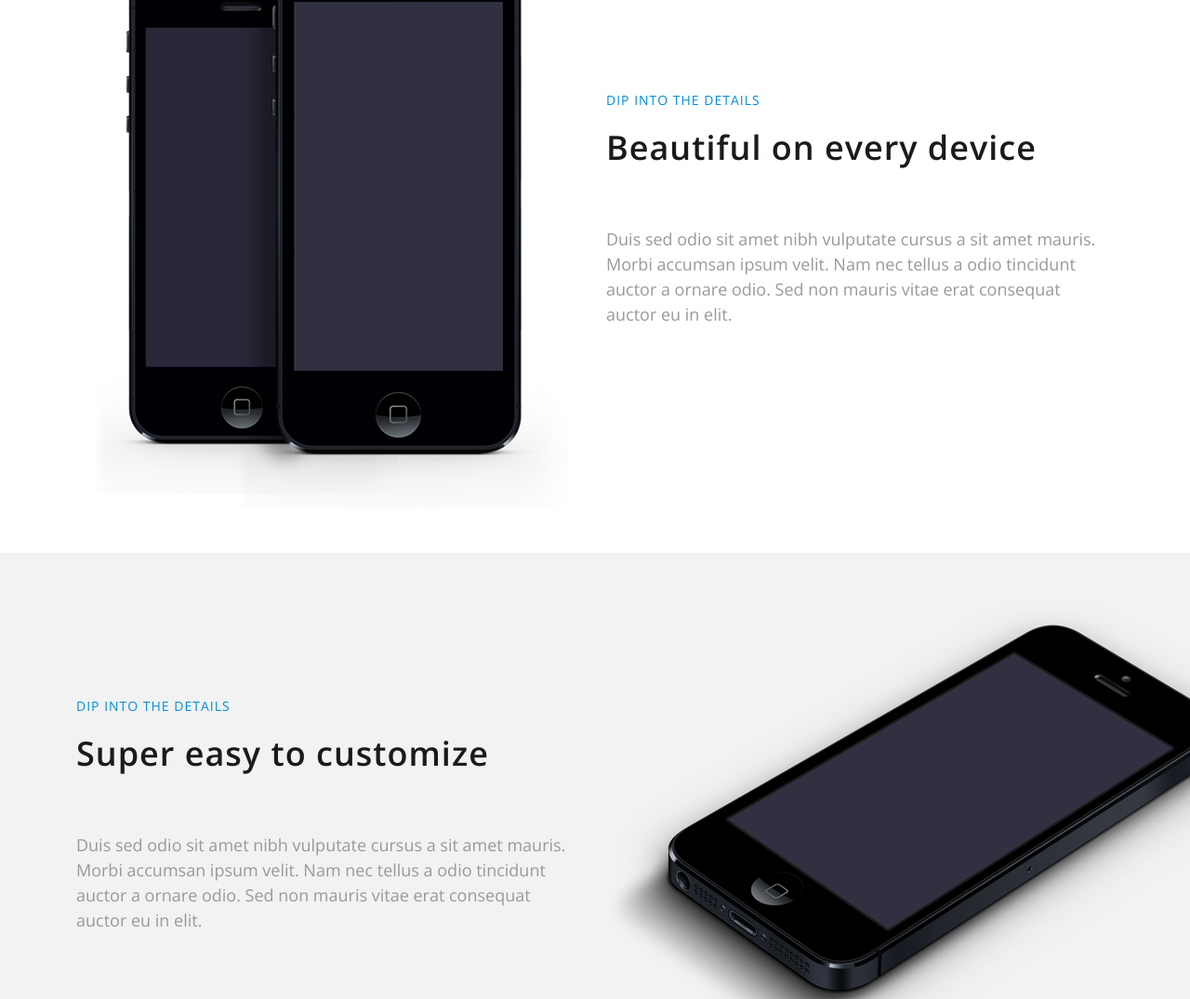
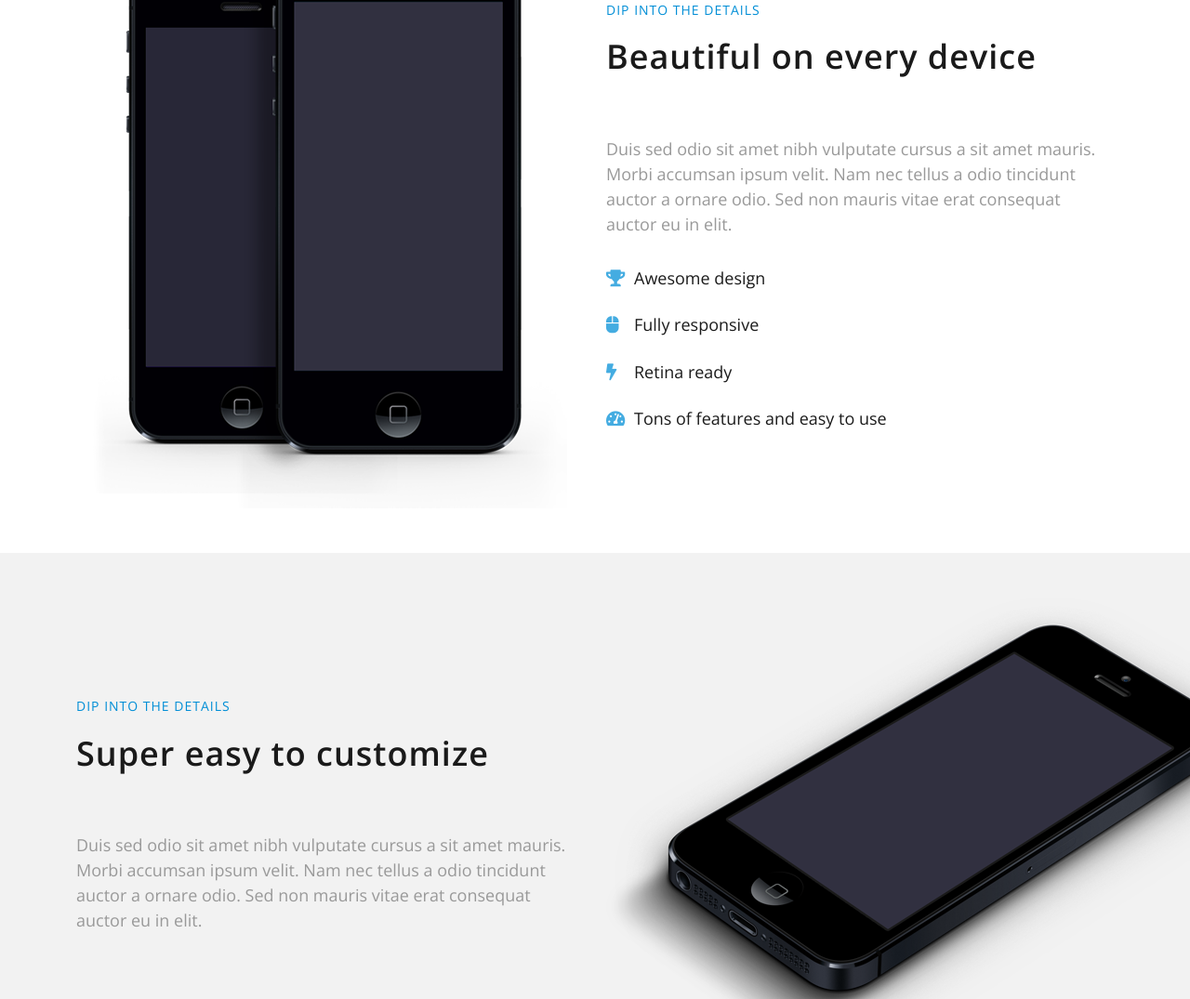
Before and after one commit to auladicab/Lucid, a plain HTML site: page index.html in a window 1280 px wide. Shown: the part 1525-2600 px from the top of the page at 93% size. Drawn offline with nearby package versions, Linux system fonts and the light colour scheme.

Commit message:
Add files via upload

```diff
--- a/css/style.css
+++ b/css/style.css
@@ -322,3 +322,19 @@ header p{
 .super-easy:hover span::before{
     width: 45%;
 }
+.text-with-icon i{
+    color: #44ace1;
+    font-size: 18px;
+    margin-right: 10px;
+    margin-top: 15px;
+    height: 20px;
+    width: 20px;
+}
+.text-with-icon h3{
+    color: #1b1b1b;
+    font-size: 18px;
+    font-family: 'Open Sans', sans-serif;
+    font-weight: 400;
+    margin-top: 15px;
+
+}
--- a/index.html
+++ b/index.html
@@ -117,7 +117,15 @@
           <h1>Beautiful on every device</h1>
           <span></span>
           <p>Duis sed odio sit amet nibh vulputate cursus a sit amet mauris. Morbi accumsan ipsum velit. Nam nec tellus a odio tincidunt auctor a ornare odio. Sed non  mauris vitae erat consequat auctor eu in elit.</p>
+          <div class="text-with-icon">
+              <h3><i class="fas fa-trophy"></i>Awesome design</h3>
+              <h3><i class="fas fa-mouse"></i>Fully responsive</h3>
+              <h3><i class="fas fa-bolt"></i>Retina ready</h3>
+              <h3><i class="fas fa-tachometer-alt"></i>Tons of features and easy to use</h3>
 
+
+
+          </div>
 
 
 
```
